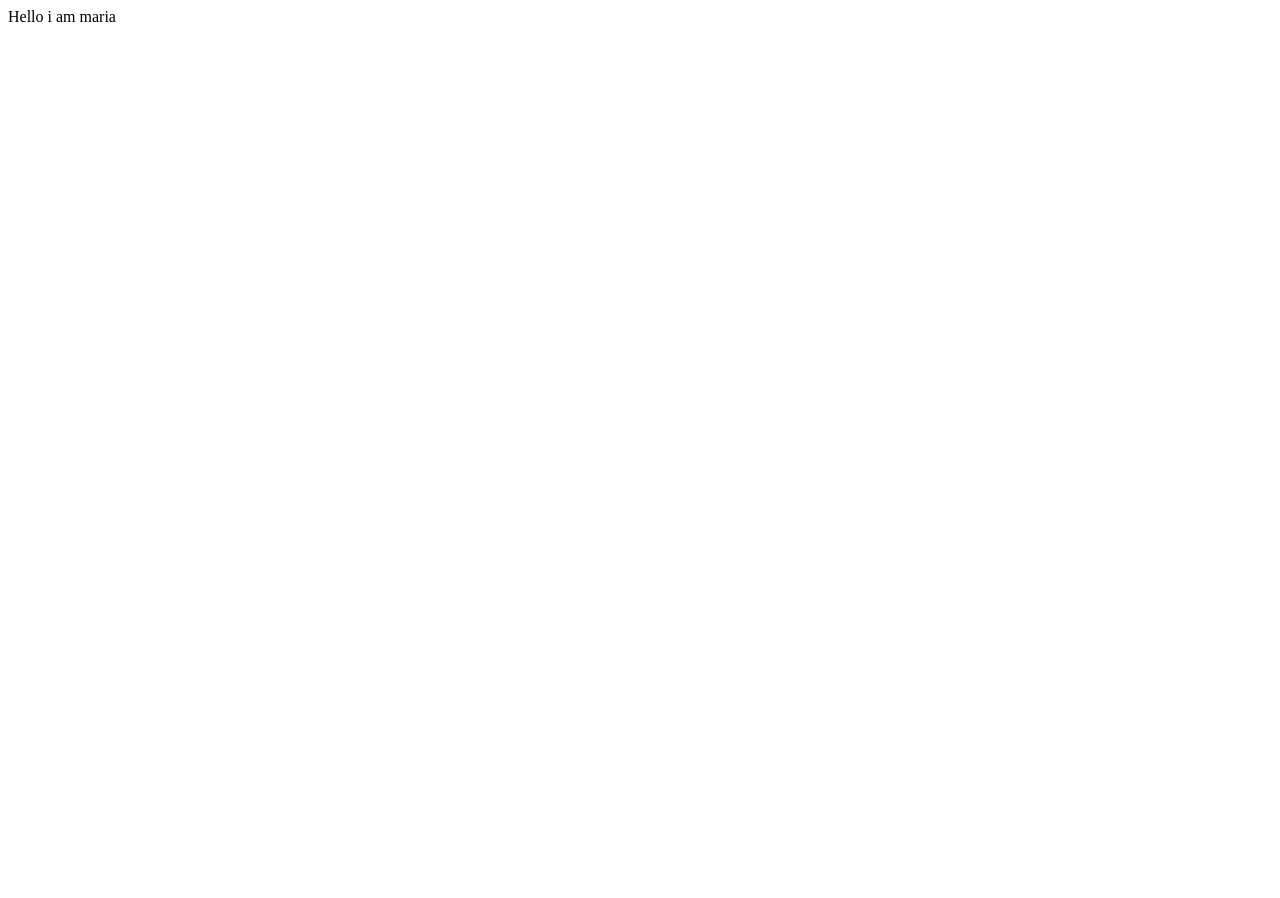
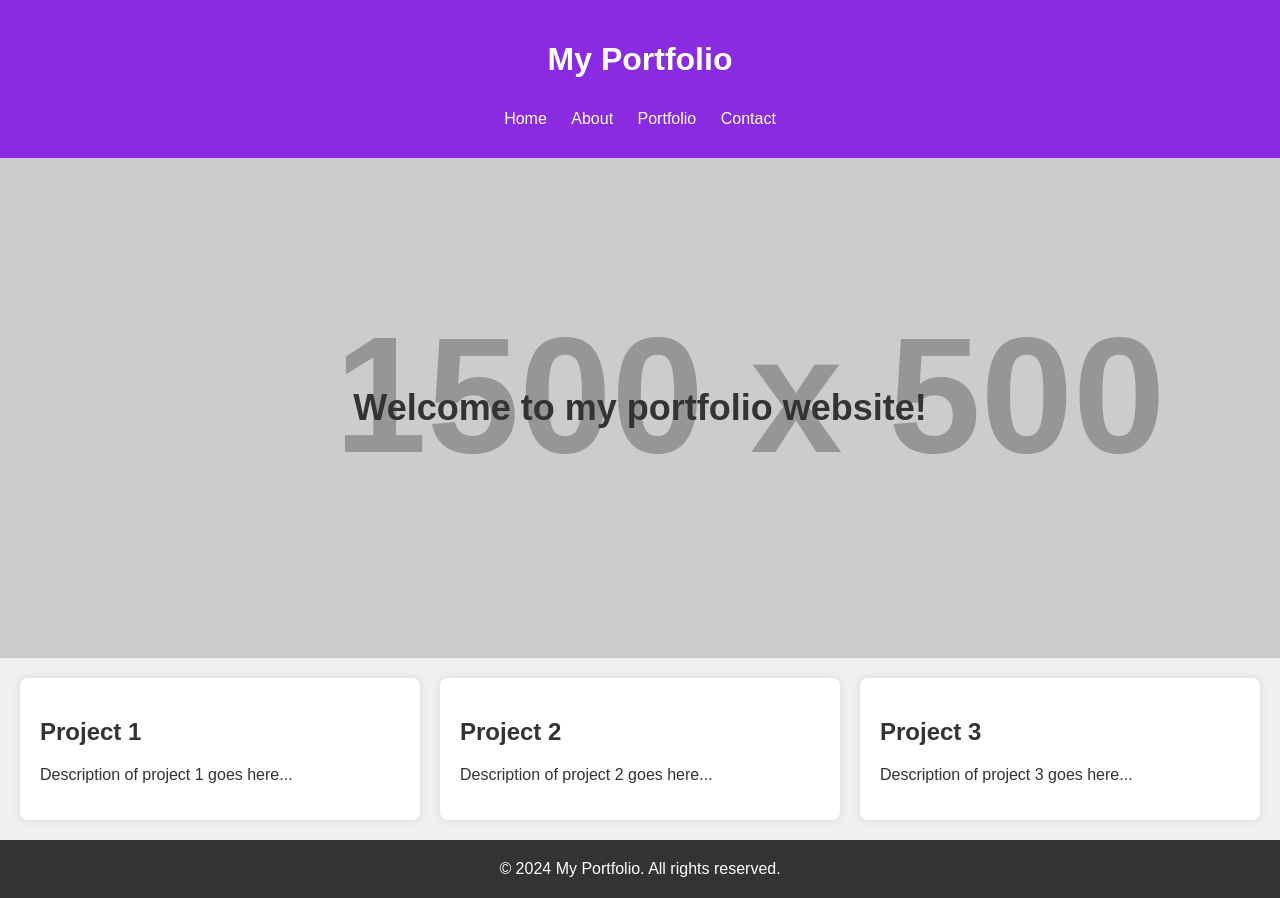
Before and after one commit to MariaRaimon/MY-PROJECT, a plain HTML site: page index.html in a window 1280 px wide. Before the commit the page ends 800 px from the top, so only its background shows below. Drawn offline with Linux system fonts and the light colour scheme; placeholder pictures from the web are drawn by us.

Commit message:
content changed

```diff
--- a/index.html
+++ b/index.html
@@ -1,5 +1,102 @@
-<html>
+<!DOCTYPE html>
+<html lang="en">
+<head>
+    <meta charset="UTF-8">
+    <meta name="viewport" content="width=device-width, initial-scale=1.0">
+    <title>My Portfolio</title>
+    <style>
+        body {
+            font-family: Arial, sans-serif;
+            margin: 0;
+            padding: 0;
+            background-color: #f0f0f0;
+            color: #333;
+        }
+        header {
+            background-color: blueviolet;
+            color: #fff;
+            padding: 20px;
+            text-align: center;
+        }
+        nav {
+            text-align: center;
+            padding: 10px 0;
+        }
+        nav a {
+            text-decoration: none;
+            color: #fff;
+            margin: 0 10px;
+        }
+        .hero-section {
+            background-image: url('https://via.placeholder.com/1500x500');
+            background-size: cover;
+            height: 500px;
+            display: flex;
+            justify-content: center;
+            align-items: center;
+            text-align: center;
+        }
+        .hero-text {
+            font-size: 36px;
+            font-weight: bold;
+        }
+        .portfolio-grid {
+            display: grid;
+            grid-template-columns: repeat(3, 1fr);
+            gap: 20px;
+            padding: 20px;
+            justify-content: center;
+        }
+        .portfolio-item {
+            background-color: #fff;
+            padding: 20px;
+            border-radius: 8px;
+            box-shadow: 0 0 10px rgba(0, 0, 0, 0.1);
+        }
+        footer {
+            background-color: #333;
+            color: #fff;
+            text-align: center;
+            padding: 20px;
+        }
+    </style>
+</head>
 <body>
-Hello i am maria
+
+<header>
+    <h1>My Portfolio</h1>
+    <nav>
+        <a href="#">Home</a>
+        <a href="#">About</a>
+        <a href="#">Portfolio</a>
+        <a href="#">Contact</a>
+    </nav>
+</header>
+
+<div class="hero-section">
+    <div class="hero-text">
+        Welcome to my portfolio website!
+    </div>
+</div>
+
+<div class="portfolio-grid">
+    <div class="portfolio-item">
+        <h2>Project 1</h2>
+        <p>Description of project 1 goes here...</p>
+    </div>
+    <div class="portfolio-item">
+        <h2>Project 2</h2>
+        <p>Description of project 2 goes here...</p>
+    </div>
+    <div class="portfolio-item">
+        <h2>Project 3</h2>
+        <p>Description of project 3 goes here...</p>
+    </div>
+</div>
+
+<footer>
+    &copy; 2024 My Portfolio. All rights reserved.
+</footer>
+
 </body>
 </html>
```
